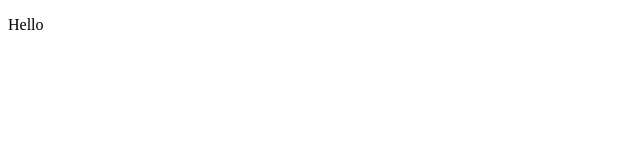
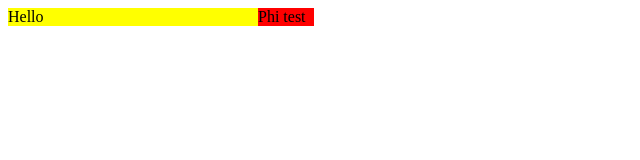
Before and after one commit to vonhutphi/test-phi, a plain HTML site: page index.html in a window 1280 px wide. Shown: the whole page, without its empty margins (0-640 px from the left). Drawn offline with Linux system fonts and the light colour scheme.

Commit message:
phi test

```diff
--- a/index.html
+++ b/index.html
@@ -1,12 +1,16 @@
 <!DOCTYPE html>
 <html lang="en">
-<head>
-    <meta charset="UTF-8">
-    <meta http-equiv="X-UA-Compatible" content="IE=edge">
-    <meta name="viewport" content="width=device-width, initial-scale=1.0">
+  <head>
+    <meta charset="UTF-8" />
+    <meta http-equiv="X-UA-Compatible" content="IE=edge" />
+    <meta name="viewport" content="width=device-width, initial-scale=1.0" />
     <title>Document</title>
-</head>
-<body>
-    <p>Hello</p>
-</body>
+    <link rel="stylesheet" href="style.css" />
+  </head>
+  <body>
+    <div class="container">
+      <div class="div1">Hello</div>
+      <div class="div2">Phi test</div>
+    </div>
+  </body>
 </html>
--- /dev/null
+++ b/style.css
@@ -0,0 +1,14 @@
+.container {
+    width: 306px;
+}
+.div1{
+    float: left;
+    width: 250px;
+    display: flex;
+    background-color: yellow;
+}
+.div2{
+    float: right;
+    width: 56px;
+    background-color: red;
+}
```
